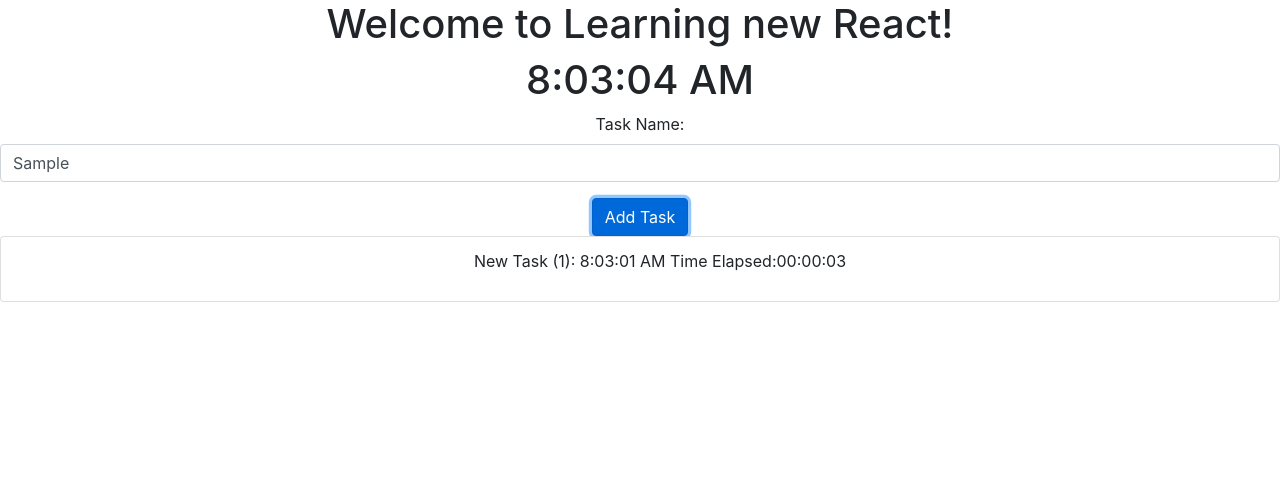
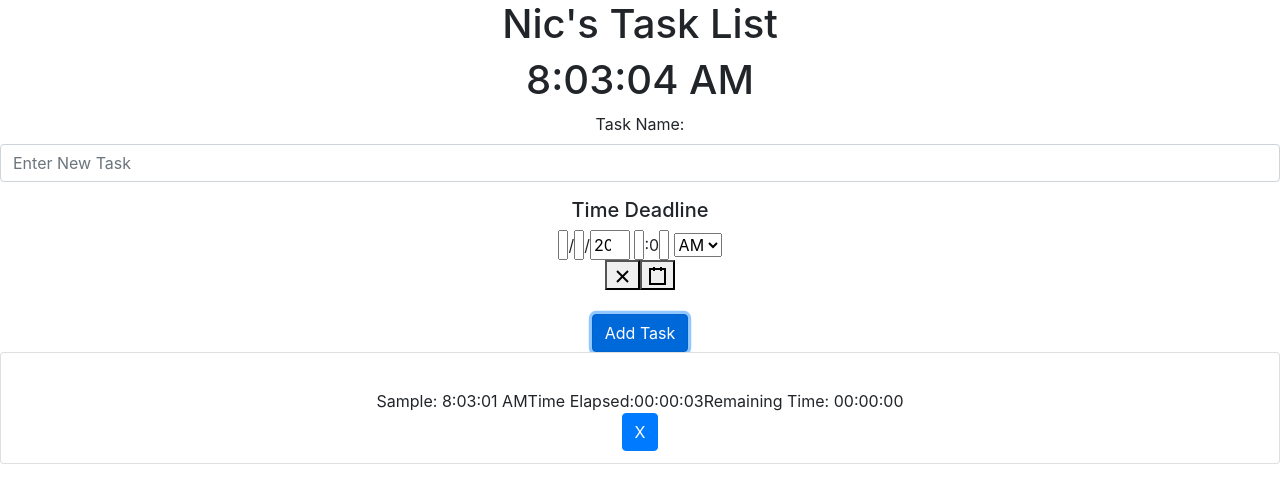
Before and after one commit to NicChoo96/ProductivityAppMERN, a React (Create React App) app in the folder productivitimer/: page / in a window 1280 px wide. Both pictures are taken after typing "Sample" into the empty fields and a click on the button "Add Task". Shown: the top 502 px of the page. Built offline with nearby package versions, Linux system fonts and the light colour scheme.

Commit message:
Added time picker for deadline with each task. Deadline included into task for remaining time live update

```diff
--- a/package.json
+++ b/package.json
@@ -18,6 +18,8 @@
   "homepage": "https://github.com/NicChoo96/ProductivityAppMERN#readme",
   "dependencies": {
     "bootstrap": "^4.5.0",
-    "react-bootstrap": "^1.0.1"
+    "react-bootstrap": "^1.0.1",
+    "react-cookie": "^4.0.3",
+    "react-datetime-picker": "^3.0.2"
   }
 }
--- a/productivitimer/src/App.css
+++ b/productivitimer/src/App.css
@@ -36,3 +36,7 @@
     transform: rotate(360deg);
   }
 }
+
+.taskRow{
+  display: inline;
+}
--- a/productivitimer/src/App.js
+++ b/productivitimer/src/App.js
@@ -1,7 +1,7 @@
 import React from 'react';
 import ReactDOM from 'react-dom';
 import TaskList from './components/TaskList'
-import Clock from './components/Clock'
+import { CookiesProvider } from 'react-cookie';
 //import logo from './logo.svg';
 import './App.css';
 import 'bootstrap/dist/css/bootstrap.min.css';
@@ -51,9 +51,8 @@
   //setInterval(tick, 1000);
   return (
     <div className="App">
-      <Welcome name="Welcome to Learning new React!" />
+      <Welcome name="Nic's Task List" />
       <TaskList />
-      {/*<Clock />*/}
     </div>
   );
 }
--- a/productivitimer/src/components/TaskList.js
+++ b/productivitimer/src/components/TaskList.js
@@ -1,14 +1,30 @@
 import React, { Component } from 'react'
 import { Button, Form, ListGroup } from 'react-bootstrap';
+import DateTimePicker from 'react-datetime-picker';
+import { withCookies, Cookies } from 'react-cookie';
 
 function elaspedTime(currentTime, taskTime){
 	var diffTime = Math.round(Math.abs(taskTime - currentTime)/1000);
 	return new Date(diffTime * 1000).toISOString().substr(11, 8);
 }
 
+function remainingTime(currentTime, deadlineTime){
+	var diffTime = Math.round((deadlineTime - currentTime)/1000);
+	console.log(diffTime);
+	if(diffTime < 0)
+	{
+		diffTime = 0;
+	}
+	return new Date(diffTime * 1000).toISOString().substr(11, 8);
+}
+
 function Task(props){
 	return(
-		<ol key={props.count}>{props.name} ({props.count}): {props.timerCountDown.toLocaleTimeString()} Time Elapsed:{elaspedTime(props.currentTime, props.timerCountDown)}</ol>
+		<div key=
+		{props.count}>{props.name}: {props.timerCountDown.toLocaleTimeString()}
+		Time Elapsed:{elaspedTime(props.currentTime, props.timerCountDown)}
+		Remaining Time: {remainingTime(props.currentTime, props.dateSetter)}
+		</div>
 	);
 }
 
@@ -18,7 +34,9 @@
 		this.state =
 			{
 				currentTime: new Date(),
-				tasks: []
+				tasks: [],
+				nameInput: "",
+				dateSetter: new Date()
 			};
 }
 
@@ -40,36 +58,58 @@
 
 	AddTask(props){
 		const taskListArr = this.state.tasks;
-		taskListArr.push({name: "New Task", timerCountDown: new Date(), count:1});
-		console.log(this.state.tasks);
+		taskListArr.push({name: this.state.nameInput, timerCountDown: new Date(), count:1, dateSetter: this.state.dateSetter});
 		this.setState(
-			{currentTime: new Date()}
+			{nameInput:""}
 		)
 	}
+
+	RemoveTask(props){
+		this.state.tasks.splice(props.taskIndex, 1);
+		this.setState({
+			tasks: this.state.tasks
+		});
+	}
+
+	handleChange(event) {
+    	this.setState({nameInput: event.target.value});
+  	}
+
+  	onChange = dateSetter => this.setState(
+  		{
+  			dateSetter
+  		}
+	);
 
 	render(){
 		const taskObj = this.state.tasks;
 		//const names = ["This Task", "That Task"]
 		const list = taskObj.map((element, index)=>{
 			return(
-				<ListGroup.Item>
-				<Task name={element.name} timerCountDown={element.timerCountDown} count={index+1} currentTime={this.state.currentTime} />
+				<ListGroup.Item key={index}>
+				<ol class="taskRow">
+				<Task name={element.name} timerCountDown={element.timerCountDown} count={index+1} currentTime={this.state.currentTime} dateSetter={this.state.dateSetter} />
+				<Button variants="primary" onClick={()=>this.RemoveTask({taskIndex:index})}>X</Button>
+				</ol>
 				</ListGroup.Item>
 			);
 		});
+
 
 		return (
 			<div>
 				<h1>{this.state.currentTime.toLocaleTimeString()}</h1>
 				<Form>
-					<Form.Group controlId="formBasicEmail">
+					<Form.Group>
 						<Form.Label>Task Name:</Form.Label>
-						<Form.Control type="text" placeholder="Enter New Task" />
+						<Form.Control istype="text" placeholder="Enter New Task" value={this.state.nameInput} onChange={this.handleChange.bind(this)} />
 					</Form.Group>
-					<Button variant="primary" onClick={()=>this.AddTask()}>Add Task</Button>
+					<h5>Time Deadline</h5>
+					<DateTimePicker onChange={this.onChange} value={this.state.dateSetter} /><br/>
+					<Button variants="primary" onClick={()=>this.AddTask()}>Add Task</Button>
 				</Form>
 				<ListGroup>
-				{list}
+					{list}
 				</ListGroup>
 			</div>
 		);
```
Also changed, not shown: 2 other files (tests, documents, lock files or other folders).
